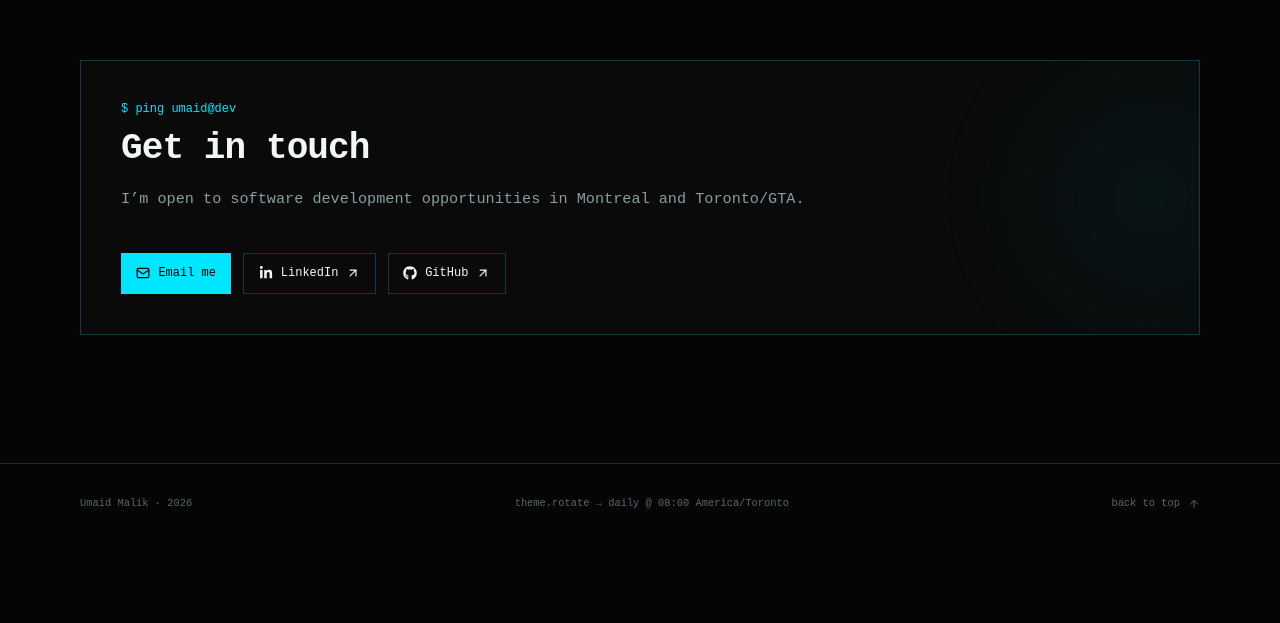
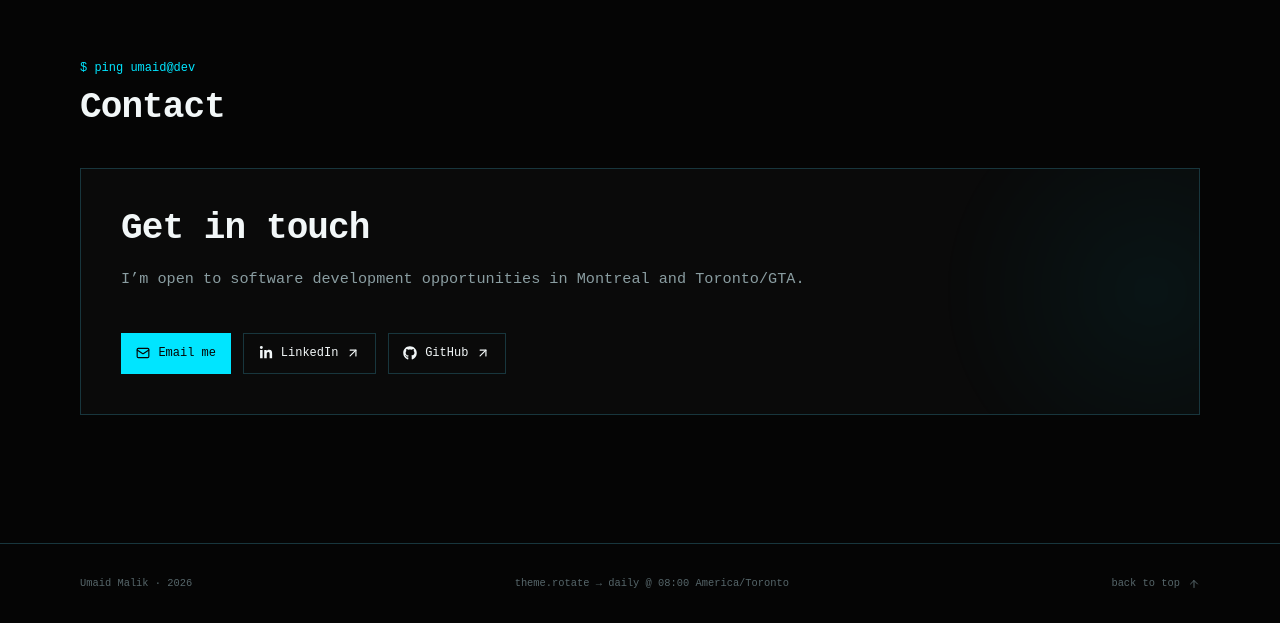
Before and after one commit to UmaidMalik/portfolio, a React (Vite) app: page / in a window 1280 px wide. Shown: the part 5974-6597 px from the top of the page. Before the commit the page ends 6517 px from the top, so only its background shows below. Built offline with nearby package versions, Linux system fonts and the light colour scheme.

Commit message:
updated contact section

```diff
--- a/src/components/SectionHeading.tsx
+++ b/src/components/SectionHeading.tsx
@@ -1,5 +1,5 @@
 interface SectionHeadingProps {
-  command: string
+  command?: string
   title: string
   description?: string
 }
@@ -11,9 +11,11 @@ export function SectionHeading({
 }: SectionHeadingProps) {
   return (
     <header className="mb-10">
-      <p className="mb-3 text-xs font-medium text-[var(--accent)]">
-        $ {command}
-      </p>
+      {command && (
+        <p className="mb-3 text-xs font-medium text-[var(--accent)]">
+          $ {command}
+        </p>
+      )}
 
       <h2 className="text-3xl font-semibold tracking-tight sm:text-4xl">
         {title}
--- a/src/sections/ContactSection.tsx
+++ b/src/sections/ContactSection.tsx
@@ -7,9 +7,10 @@ export function ContactSection() {
   return (
     <section id="contact" className="section-shell">
       <div className="page-container">
+        <SectionHeading command="ping umaid@dev" title="Contact" />
         <div className="ambient-glow-subtle border border-[var(--border)] bg-[var(--surface)] p-7 sm:p-10">
           <SectionHeading
-            command="ping umaid@dev"
+
             title="Get in touch"
             description="I’m open to software development opportunities in Montreal and Toronto/GTA."
           />
```
